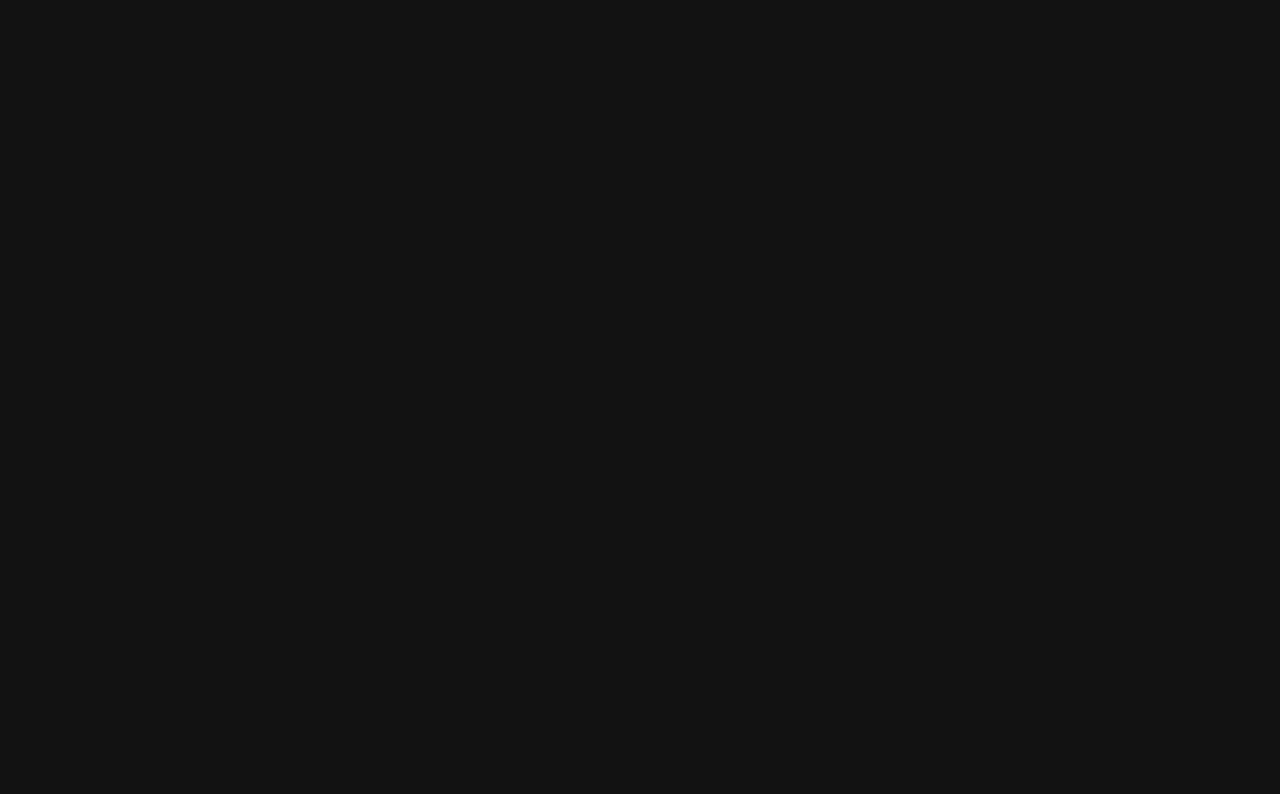
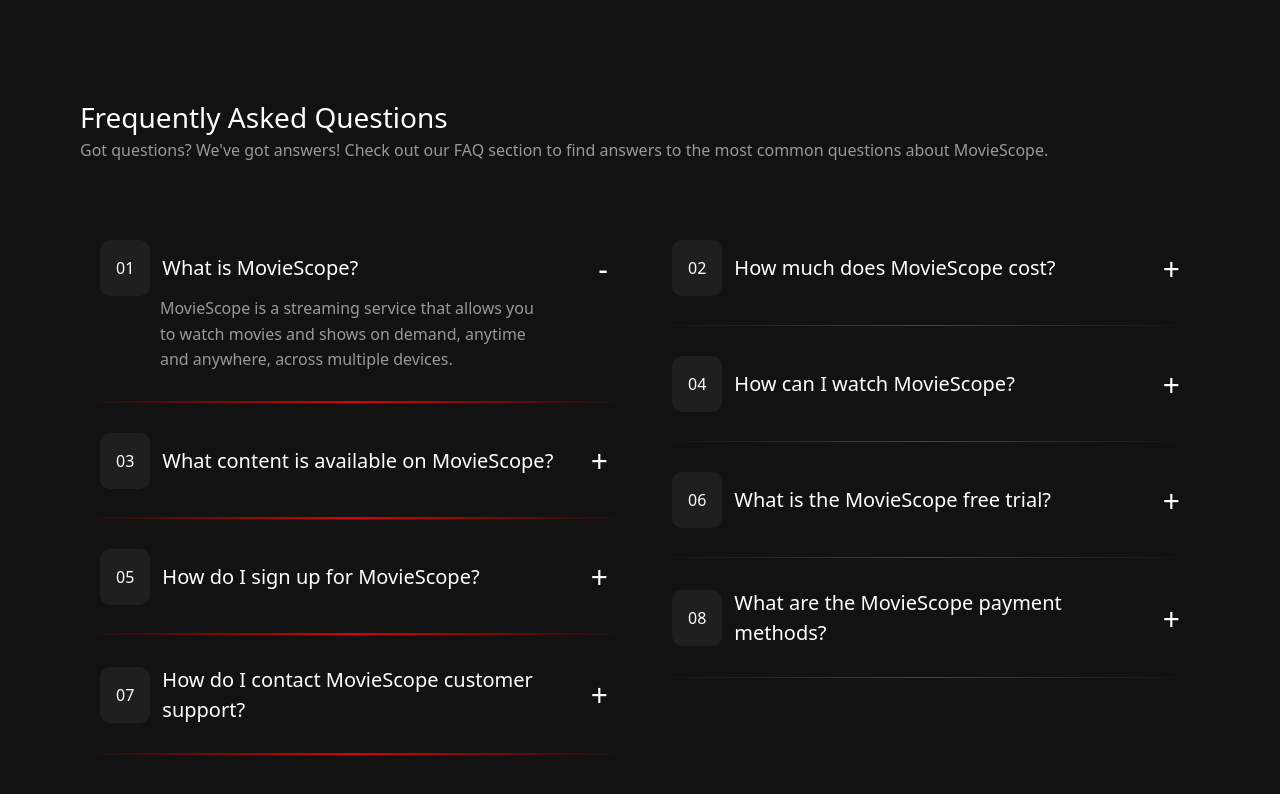
Before and after one commit to nancyemadd0099-collab/Movie-Scope, a React (Vite) app: page / in a window 1280 px wide. Shown: the part 2130-2924 px from the top of the page. Built offline with nearby package versions, Linux system fonts and the light colour scheme; no server answers.

Commit message:
add questions section

```diff
--- a/package.json
+++ b/package.json
@@ -10,8 +10,9 @@
     "preview": "vite preview"
   },
   "dependencies": {
-    "react": "^19.2.0",
-    "react-dom": "^19.2.0"
+    "framer-motion": "^12.34.0",
+    "react": "^18.3.1",
+    "react-dom": "^18.3.1"
   },
   "devDependencies": {
     "@eslint/js": "^9.39.1",
--- a/src/components/GenreCard.css
+++ b/src/components/GenreCard.css
@@ -52,13 +52,15 @@
     padding-top: 10px ;
 }
 
-.genre-footer span:nth-last-of-type(1) {
+.genre-footer span:nth-last-of-type(1) i{
     font-size: 18px;
     opacity: 0.7;
-    transition: 0.3s;
+    transition: transform 0.35s ease,
+                opacity 0.35s ease,
+                color 0.35s ease;
 }
 
-.genre-footer span:nth-last-of-type(1):hover {
+.genre-card:hover .genre-footer span i{
     transform: translateX(5px);
     opacity: 1;
     color: var(--color-main-hover-red);
--- a/src/components/Home.css
+++ b/src/components/Home.css
@@ -1,14 +1,16 @@
 .Home-section {
     background-color: var(--color-page);
     height: 300vh;
-    padding: 0 var(--padding-desktop);
+    padding: 100px var(--padding-desktop);
+    display: flex;
+    flex-direction: column;
+    gap: 100px;
 }
 
 .categories-section{
     display: flex;
     flex-direction: column;
     gap: 60px;
-    padding: 100px 0;
 }
 
 .categories-header p:nth-of-type(1){
--- a/src/components/Home.jsx
+++ b/src/components/Home.jsx
@@ -1,6 +1,7 @@
 import './Home.css'
 import GenreCard from './GenreCard'
 import DeviceSupport from './homeContent/DeviceSupport';
+import Questions from './homeContent/Questions';
 
 function Home() {
 
@@ -24,6 +25,10 @@
                 <div className="device-support-section">
                     <DeviceSupport />
                 </div>
+
+                <div className="questions-section">
+                    <Questions />
+                </div>
             </section>
         </>
     )
--- /dev/null
+++ b/src/components/homeContent/Questions.css
@@ -0,0 +1,106 @@
+.questions {
+    color: #fff;
+    display: flex;
+    flex-direction: column;
+    gap: 60px;
+}
+
+.questions-header p:nth-of-type(1) {
+font-size: 28px;
+    color: var(--color-text);
+}
+.questions-header p:nth-of-type(2) {
+    font-size: var(--normal-font-size);
+    color: var(--color-paragraph);
+}
+
+.questions-grid {
+    display: flex;
+    gap: 24px;
+}
+
+.questions-col {
+    flex: 1;
+    display: flex;
+    flex-direction: column;
+    gap: 24px;
+}
+
+.ques-item {
+    border-radius: var(--radius-btn);
+    padding: 18px 20px;
+    cursor: pointer;
+    transition: 0.3s;
+    position: relative;
+}
+
+.ques-item::after{
+    content: "";
+    position: absolute;
+    left: 0;
+    bottom: -12px;
+    width: 100%;
+    height: 1.5px;
+    background:linear-gradient(to right,
+    transparent,
+    var(--color-main-red),
+    transparent);
+    border-radius: var(--radius-btn);
+}
+
+.ques-item:hover {
+    background: #181818;
+}
+
+.ques {
+    display: flex;
+    align-items: center;
+    gap: 12px;
+}
+
+.ques-num {
+    background: var(--background-btn-number);
+    padding: 16px;
+    border-radius: var(--radius-btn);
+    font-size: var(--normal-font-size);
+}
+
+.ques p {
+    flex: 1;
+    font-size: 20px;
+    color: var(--color-text);
+}
+
+.ques-icon {
+    font-size: 30px;
+    color: var(--color-text);
+    transition: 0.3s;
+}
+
+.answer {
+    margin: 0 60px;
+    overflow: hidden;
+    animation: fadeSlide 0.3s ease;
+}
+
+@keyframes fadeSlide {
+    from {
+        opacity: 0;
+        transform: translateY(-5px);
+    }
+    to {
+        opacity: 1;
+        transform: translateY(0);
+    }
+}
+
+.ques-item.active .answer {
+    max-height: 200px;
+    opacity: 1;
+}
+
+.answer p {
+    font-size: var(--normal-font-size);
+    color: var(--color-paragraph);
+    line-height: 1.6;
+}
--- /dev/null
+++ b/src/components/homeContent/Questions.jsx
@@ -0,0 +1,68 @@
+import { useState } from 'react';
+import './Questions.css'
+
+const quesData = [
+    { id: 1, q: "What is MovieScope?", a: "MovieScope is a streaming service that allows you to watch movies and shows on demand, anytime and anywhere, across multiple devices." },
+    { id: 2, q: "How much does MovieScope cost?", a: "MovieScope offers flexible subscription plans designed to fit different needs. Pricing varies based on selected features, video quality, and supported devices." },
+    { id: 3, q: "What content is available on MovieScope?", a: "MovieScope provides a wide range of content including movies, TV shows, series, documentaries, and exclusive originals across multiple genres." },
+    { id: 4, q: "How can I watch MovieScope?", a: "You can watch MovieScope on smartphones, tablets, smart TVs, laptops, and desktops through supported browsers and applications." },
+    { id: 5, q: "How do I sign up for MovieScope?", a: "Simply create an account, choose a subscription plan, and start streaming instantly from any supported device." },
+    { id: 6, q: "What is the MovieScope free trial?", a: "New users can enjoy a limited free trial period to explore features, content, and streaming quality before choosing a subscription plan." },
+    { id: 7, q: "How do I contact MovieScope customer support?", a: "You can contact MovieScope support through the help center, live chat, or email for quick assistance and technical support." },
+    { id: 8, q: "What are the MovieScope payment methods?", a: "MovieScope supports multiple payment methods including credit cards, debit cards, digital wallets, and online payment services." }
+];
+
+function Questions() {
+    const [activeId, setActiveId] = useState(1);
+    return (
+        <div className="questions">
+            <div className="questions-header">
+                <p>Frequently Asked Questions</p>
+                <p>Got questions? We've got answers! Check out our FAQ section to find answers to the most common questions about MovieScope.</p>
+            </div>
+            <div className="questions-grid">
+
+                <div className="questions-col">
+                    {quesData.filter((_, i) => i % 2 === 0).map((item, index) => (
+                        <div key={item.id} className={`ques-item ${activeId === item.id ? "active" : ""}`}
+                            onClick={() => setActiveId(item.id)}>
+
+                            <div className="ques">
+                                <span className='ques-num'>{String(index * 2 + 1).padStart(2, "0")}</span>
+                                <p>{item.q}</p>
+                                <span className='ques-icon'>{activeId === item.id ? "-" : "+"}</span>
+                            </div>
+
+                            {activeId === item.id && (
+                                <div className="answer">
+                                    <p>{item.a}</p>
+                                </div>
+                            )}
+                        </div>
+                    ))}
+                </div>
+
+                <div className="questions-col">
+                    {quesData.filter((_, i) => i % 2 !== 0).map((item, index) => (
+                        <div key={item.id} className={`ques-item ${activeId === item.id ? "active" : ""}`}
+                            onClick={() => setActiveId(item.id)}>
+
+                            <div className="ques">
+                                <span className='ques-num'>{String(index * 2 + 2).padStart(2, "0")}</span>
+                                <p>{item.q}</p>
+                                <span className='ques-icon'>{activeId === item.id ? "-" : "+"}</span>
+                            </div>
+
+                            {activeId === item.id && (
+                                <div className="answer">
+                                    <p>{item.a}</p>
+                                </div>
+                            )}
+                        </div>
+                    ))}
+                </div>
+            </div>
+        </div>
+    )
+}
+export default Questions;
--- a/src/index.css
+++ b/src/index.css
@@ -9,6 +9,7 @@
     --background-card-black: rgb(31, 31, 31);
     --background-btn-card: #141414;
     --background-btn-black: #0F0F0F;
+    --background-btn-number: #1F1F1F;
 
     --border-card-black: rgb(45, 45, 45);
 
```
Also changed, not shown: public/Container.png (added), 1 other file (tests, documents, lock files or other folders).
